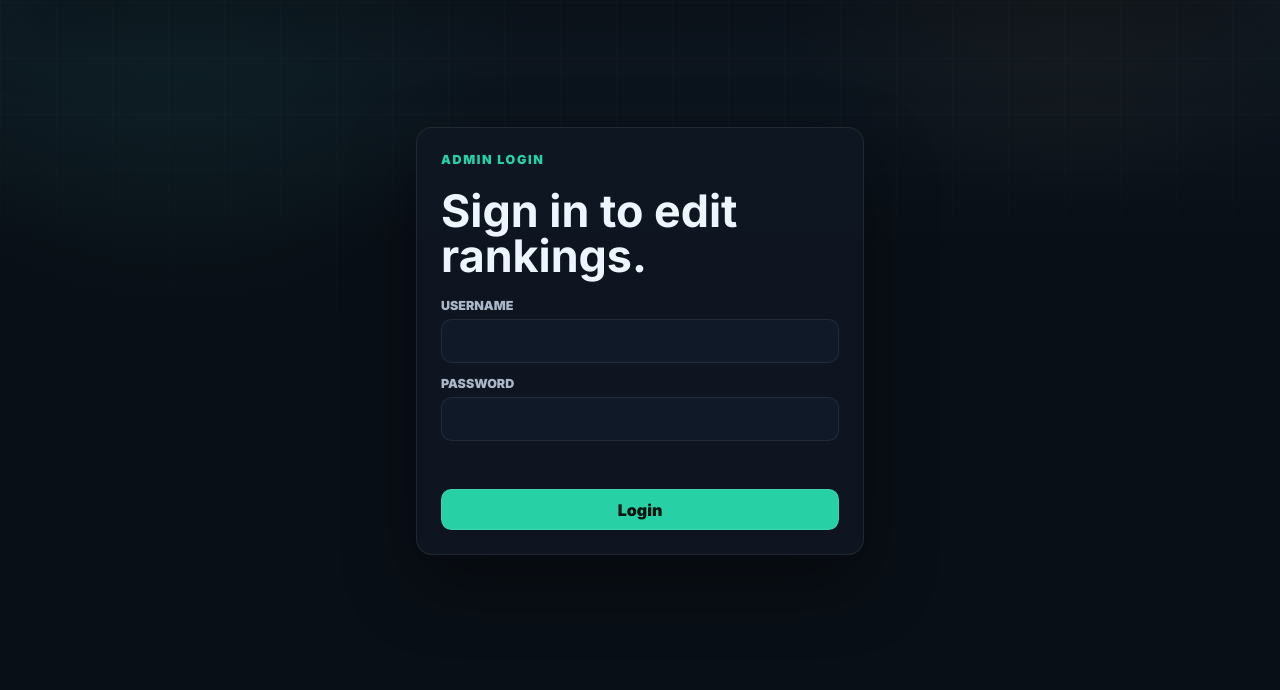
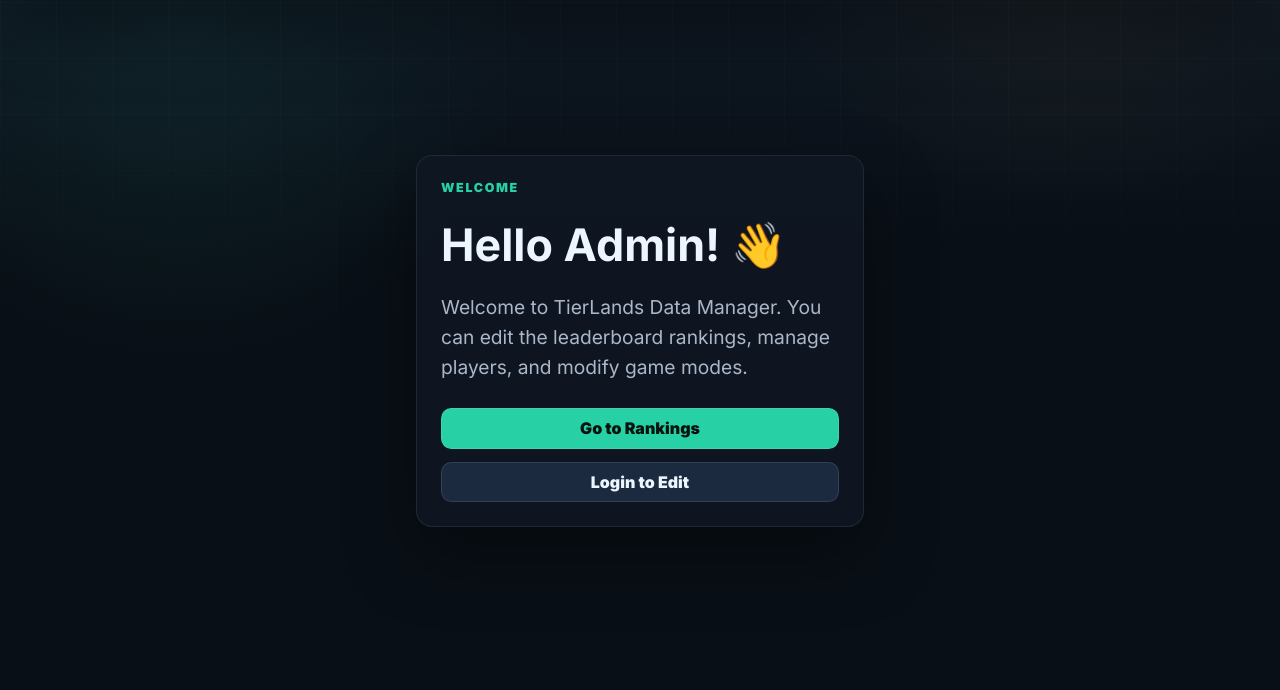
Before and after one commit to mohamedgaminsta/tier-land, a website: page adminsecretplacenoneknow/index.html in a window 1280 px wide. Shown: the part 110-800 px from the top of the page. Drawn offline with Linux system fonts and the light colour scheme.

Commit message:
Initial commit

```diff
--- a/adminsecretplacenoneknow/admin.js
+++ b/adminsecretplacenoneknow/admin.js
@@ -69,6 +69,7 @@
 const previewDataButton = document.querySelector("#previewDataButton");
 const saveStatus = document.querySelector("#saveStatus");
 const loginPanel = document.querySelector("#loginPanel");
+const welcomePanel = document.querySelector("#welcomePanel");
 const loginForm = document.querySelector("#loginForm");
 const loginUsernameInput = document.querySelector("#loginUsernameInput");
 const loginPasswordInput = document.querySelector("#loginPasswordInput");
@@ -181,6 +182,7 @@
   const signedIn = Boolean(state.currentUser);
   document.body.classList.toggle("admin-locked", !signedIn);
   if (loginPanel) loginPanel.hidden = signedIn;
+  if (welcomePanel) welcomePanel.hidden = signedIn;
   if (logoutButton) logoutButton.hidden = !signedIn;
   if (adminUserBadge) {
     adminUserBadge.hidden = !signedIn;
@@ -188,7 +190,7 @@
   }
 
   if (adminShell) {
-    adminShell.querySelectorAll("main > section:not(.admin-login-panel)").forEach((section) => {
+    adminShell.querySelectorAll("main > section:not(.admin-login-panel):not(.admin-welcome-panel)").forEach((section) => {
       section.hidden = !signedIn;
     });
   }
@@ -482,50 +484,21 @@
     return;
   }
 
-  const content = createPlayersDataFile();
-  setStatus("Saving...", "");
+  try {
+    setStatus("Saving...", "");
+    const content = createPlayersDataFile();
 
-  try {
-    // Try local server first
-    try {
-      await saveWithLocalServer(content);
-      console.log("Local server save succeeded!");
-      setStatus("Saved! Redirecting...", "success");
-      setTimeout(() => {
-        window.location.href = "../index.html";
-      }, 500);
-      return;
-    } catch (serverError) {
-      console.log("Local server not available");
-    }
+    // Save via server endpoint
+    await saveWithLocalServer(content);
+    console.log("Successfully saved");
 
-    // Try File System Access API
-    try {
-      await saveWithFilePicker(content);
-      console.log("File picker save succeeded!");
-      setStatus("Saved! Redirecting...", "success");
-      setTimeout(() => {
-        window.location.href = "../index.html";
-      }, 500);
-      return;
-    } catch (pickerError) {
-      if (pickerError?.name === "AbortError") {
-        setStatus("Save cancelled.", "");
-        return;
-      }
-      console.log("File picker not available");
-    }
-
-    // Fallback: Download and redirect
-    console.log("Using fallback: downloading file and redirecting...");
-    downloadPlayersData(content);
-    setStatus("Saved! Redirecting...", "success");
+    setStatus("Saved! Redirecting to rankings...", "success");
     setTimeout(() => {
       window.location.href = "../index.html";
-    }, 800);
+    }, 1000);
   } catch (error) {
-    console.error("ERROR:", error);
-    setStatus("Error: " + error.message, "error");
+    console.error("Save failed:", error);
+    setStatus(`Save failed: ${error.message}`, "error");
   }
 }
 
@@ -669,4 +642,22 @@
   if (loginUsernameInput) loginUsernameInput.focus();
 });
 
+// Welcome panel event listeners
+const goToRankingsButton = document.querySelector("#goToRankingsButton");
+const loginToEditButton = document.querySelector("#loginToEditButton");
+
+if (goToRankingsButton) {
+  goToRankingsButton.addEventListener("click", () => {
+    window.location.href = "../index.html";
+  });
+}
+
+if (loginToEditButton) {
+  loginToEditButton.addEventListener("click", () => {
+    if (welcomePanel) welcomePanel.hidden = true;
+    if (loginPanel) loginPanel.hidden = false;
+    if (loginUsernameInput) loginUsernameInput.focus();
+  });
+}
+
 restoreSession();
--- a/adminsecretplacenoneknow/index.html
+++ b/adminsecretplacenoneknow/index.html
@@ -36,6 +36,18 @@
     </header>
 
     <main>
+      <section class="admin-welcome-panel" id="welcomePanel">
+        <div class="admin-welcome-box">
+          <p class="eyebrow">Welcome</p>
+          <h1>Hello Admin! 👋</h1>
+          <p class="hero-copy">Welcome to TierLands Data Manager. You can edit the leaderboard rankings, manage players, and modify game modes.</p>
+          <div class="admin-welcome-actions">
+            <button class="admin-primary" id="goToRankingsButton" type="button">Go to Rankings</button>
+            <button class="admin-secondary" id="loginToEditButton" type="button">Login to Edit</button>
+          </div>
+        </div>
+      </section>
+
       <section class="admin-login-panel" id="loginPanel">
         <form class="admin-login-box" id="loginForm">
           <p class="eyebrow">Admin Login</p>
--- a/players-data.js
+++ b/players-data.js
@@ -107,7 +107,7 @@
 
 window.TIERLANDS_PLAYERS = [
   {
-    "name": "douxminis",
+    "name": "mimoepd",
     "title": "Combat Grandmaster",
     "points": 470,
     "region": "NA",
--- a/styles.css
+++ b/styles.css
@@ -957,6 +957,42 @@
   line-height: 1;
 }
 
+.admin-welcome-panel {
+  min-height: calc(100vh - 7rem);
+  display: grid;
+  place-items: center;
+  padding: 2rem 0;
+}
+
+.admin-welcome-box {
+  width: min(28rem, 100%);
+  display: grid;
+  gap: 1.2rem;
+  padding: clamp(1rem, 3vw, 1.5rem);
+  border: 1px solid rgba(255, 255, 255, .08);
+  border-radius: 1rem;
+  background: rgba(15, 23, 34, .94);
+  box-shadow: var(--shadow);
+}
+
+.admin-welcome-box h1 {
+  margin-bottom: .4rem;
+  font-size: clamp(1.8rem, 5vw, 2.8rem);
+  line-height: 1;
+}
+
+.admin-welcome-box .hero-copy {
+  margin: 0;
+  color: var(--muted-2);
+  line-height: 1.55;
+}
+
+.admin-welcome-actions {
+  display: grid;
+  gap: .8rem;
+  margin-top: .4rem;
+}
+
 .admin-status,
 .admin-save-note {
   margin: 0;
```
Also changed, not shown: .github/workflows/static.yml (added), 2 other files.
